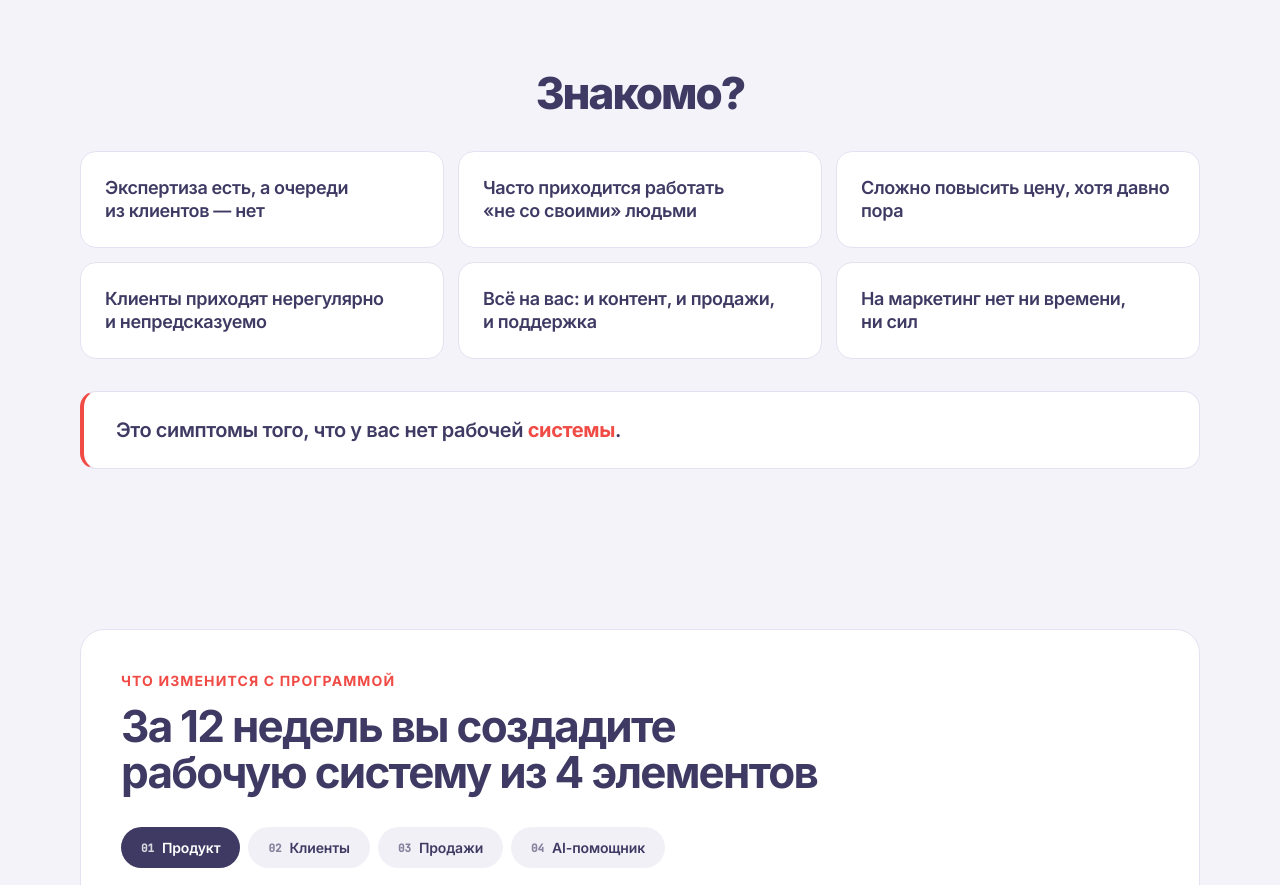
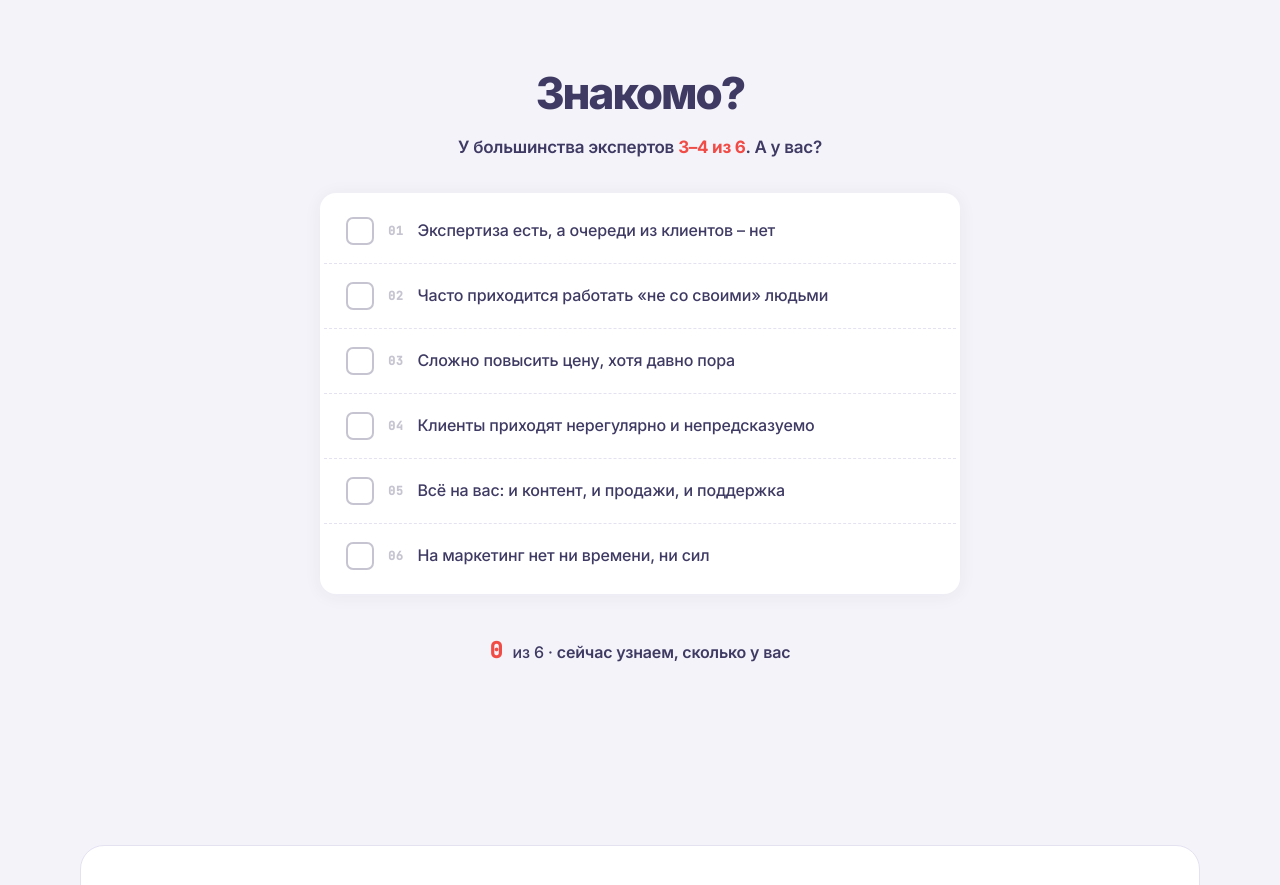
Before and after one commit to kratasuk/profitlab-landing, a plain HTML site: page index.html in a window 1280 px wide. Shown: the part 640-1525 px from the top of the page. Drawn offline with Linux system fonts and the light colour scheme.

Commit message:
v6: interactive checklist for 'Знакомо?'
- Replace 6 static cards with clickable checkboxes
- Subheader: 'У большинства экспертов 3-4 из 6. А у вас?'
- Counter with 7 unique business-flavored messages per count
- LocalStorage persistence — remembers user's checks across sessions
- Removed old .problem-card / .problem-close CSS

```diff
--- a/index.html
+++ b/index.html
@@ -244,45 +244,119 @@
   }
 
   /* ============================================================
-     PROBLEM — light cards 3x2
+     PROBLEM — interactive checklist
      ============================================================ */
-  .problem-grid {
-    display: grid; grid-template-columns: repeat(3, 1fr); gap: 14px;
-  }
-  .problem-card {
+  .problem-sub {
+    text-align: center;
+    font-size: 17px; font-weight: 600;
+    color: var(--indigo-700);
+    letter-spacing: -0.015em;
+    margin: -16px auto 32px;
+  }
+  .problem-sub b { color: var(--red-600); font-weight: 700; }
+
+  .checklist {
+    max-width: 640px;
+    margin: 0 auto;
     background: var(--white);
-    border: 1px solid var(--indigo-200);
     border-radius: var(--radius-m);
-    padding: 24px;
-    display: flex; flex-direction: column; gap: 14px;
-    transition: border-color .2s ease, transform .2s ease;
-  }
-  .problem-card:hover { border-color: var(--red-600); transform: translateY(-2px); }
-  .problem-card .num {
-    font-family: var(--mono); font-size: 22px; color: var(--red-600);
-    letter-spacing: -0.02em; font-weight: 600;
-  }
-  .problem-card h3 {
-    font-size: 18px;
+    padding: 6px 4px;
+    box-shadow: 0 2px 18px rgba(62,58,99,0.06);
+  }
+  .checklist .row {
+    display: grid;
+    grid-template-columns: auto auto 1fr;
+    align-items: center;
+    gap: 14px;
+    padding: 18px 22px;
+    cursor: pointer;
+    border-bottom: 1px dashed var(--indigo-200);
+    transition: background .15s ease;
+  }
+  .checklist .row:last-child { border-bottom: 0; }
+  .checklist .row:hover { background: var(--indigo-50); }
+  .checklist input {
+    position: absolute;
+    opacity: 0;
+    pointer-events: none;
+  }
+  .checklist .cb {
+    width: 28px; height: 28px;
+    border-radius: 7px;
+    border: 2px solid var(--indigo-300);
+    background: var(--white);
+    display: flex; align-items: center; justify-content: center;
+    flex-shrink: 0;
+    transition: all .15s ease;
+  }
+  .checklist .cb svg {
+    width: 16px; height: 16px;
+    stroke: var(--white);
+    stroke-width: 3;
+    fill: none;
+    stroke-linecap: round;
+    stroke-linejoin: round;
+    opacity: 0;
+    transition: opacity .15s ease;
+  }
+  .checklist input:checked + .cb {
+    background: var(--red-600);
+    border-color: var(--red-600);
+  }
+  .checklist input:checked + .cb svg { opacity: 1; }
+  .checklist .num {
+    font-family: var(--mono);
+    font-size: 12px;
+    color: var(--indigo-300);
     font-weight: 600;
+    letter-spacing: 0.04em;
+    transition: color .15s ease;
+  }
+  .checklist input:checked ~ .num { color: var(--red-600); }
+  .checklist .text {
+    font-size: 16px;
+    line-height: 1.45;
+    color: var(--indigo-700);
+    font-weight: 500;
+    letter-spacing: -0.01em;
+    transition: color .15s ease, font-weight .15s ease;
+  }
+  .checklist input:checked ~ .text {
+    color: var(--ink-900);
+    font-weight: 600;
+  }
+
+  .check-counter {
+    max-width: 640px;
+    margin: 22px auto 0;
+    padding: 18px 24px;
+    text-align: center;
+    font-size: 16px;
+    color: var(--indigo-700);
+    font-weight: 500;
+    letter-spacing: -0.01em;
+    border-radius: var(--radius-m);
+    transition: background .25s ease, color .25s ease;
+  }
+  .check-counter b {
+    font-family: var(--mono);
+    color: var(--red-600);
+    font-size: 22px;
+    font-weight: 700;
     letter-spacing: -0.02em;
-    line-height: 1.3;
-    color: var(--indigo-700);
-  }
-  .problem-close {
-    margin-top: 32px;
-    padding: 24px 32px;
-    background: var(--white);
-    border: 1px solid var(--indigo-200);
-    border-left: 4px solid var(--red-600);
-    border-radius: var(--radius-m);
-    font-size: var(--t-h4);
-    font-weight: 600; letter-spacing: -0.02em; line-height: 1.4;
-    color: var(--indigo-700);
-  }
-  .problem-close em { color: var(--red-600); font-style: normal; font-weight: 700; }
-  @media (max-width: 880px) { .problem-grid { grid-template-columns: repeat(2, 1fr); } }
-  @media (max-width: 560px) { .problem-grid { grid-template-columns: 1fr; } }
+    margin-right: 6px;
+  }
+  .check-counter .msg { color: var(--indigo-700); font-weight: 600; }
+  .check-counter.full {
+    background: var(--red-600);
+    color: var(--white);
+  }
+  .check-counter.full b, .check-counter.full .msg { color: var(--white); }
+
+  @media (max-width: 560px) {
+    .checklist .row { padding: 14px 16px; gap: 12px; }
+    .checklist .text { font-size: 15px; }
+  }
 
   /* ============================================================
      WHAT-CHANGES — Tabbed signature pattern
@@ -1059,22 +1133,55 @@
 </section>
 
 <!-- ============================================================
-     PROBLEM — 6 light cards (centered head, no numbers)
+     PROBLEM — interactive checklist
      ============================================================ -->
 <section aria-labelledby="problem-title" class="fade-in">
   <div class="container">
     <h2 id="problem-title" class="centered-head">Знакомо?</h2>
-
-    <div class="problem-grid">
-      <article class="problem-card"><h3>Экспертиза есть, а&nbsp;очереди из&nbsp;клиентов&nbsp;— нет</h3></article>
-      <article class="problem-card"><h3>Часто приходится работать «не&nbsp;со&nbsp;своими» людьми</h3></article>
-      <article class="problem-card"><h3>Сложно повысить цену, хотя давно пора</h3></article>
-      <article class="problem-card"><h3>Клиенты приходят нерегулярно и&nbsp;непредсказуемо</h3></article>
-      <article class="problem-card"><h3>Всё на&nbsp;вас: и&nbsp;контент, и&nbsp;продажи, и&nbsp;поддержка</h3></article>
-      <article class="problem-card"><h3>На&nbsp;маркетинг нет ни&nbsp;времени, ни&nbsp;сил</h3></article>
+    <p class="problem-sub">У&nbsp;большинства экспертов <b>3&ndash;4 из&nbsp;6</b>. А&nbsp;у&nbsp;вас?</p>
+
+    <div class="checklist" id="checklist">
+      <label class="row">
+        <input type="checkbox" data-i="1">
+        <span class="cb" aria-hidden="true"><svg viewBox="0 0 16 16"><path d="M3 8L7 12L13 4"/></svg></span>
+        <span class="num">01</span>
+        <span class="text">Экспертиза есть, а&nbsp;очереди из&nbsp;клиентов&nbsp;&ndash; нет</span>
+      </label>
+      <label class="row">
+        <input type="checkbox" data-i="2">
+        <span class="cb" aria-hidden="true"><svg viewBox="0 0 16 16"><path d="M3 8L7 12L13 4"/></svg></span>
+        <span class="num">02</span>
+        <span class="text">Часто приходится работать «не со&nbsp;своими» людьми</span>
+      </label>
+      <label class="row">
+        <input type="checkbox" data-i="3">
+        <span class="cb" aria-hidden="true"><svg viewBox="0 0 16 16"><path d="M3 8L7 12L13 4"/></svg></span>
+        <span class="num">03</span>
+        <span class="text">Сложно повысить цену, хотя давно пора</span>
+      </label>
+      <label class="row">
+        <input type="checkbox" data-i="4">
+        <span class="cb" aria-hidden="true"><svg viewBox="0 0 16 16"><path d="M3 8L7 12L13 4"/></svg></span>
+        <span class="num">04</span>
+        <span class="text">Клиенты приходят нерегулярно и&nbsp;непредсказуемо</span>
+      </label>
+      <label class="row">
+        <input type="checkbox" data-i="5">
+        <span class="cb" aria-hidden="true"><svg viewBox="0 0 16 16"><path d="M3 8L7 12L13 4"/></svg></span>
+        <span class="num">05</span>
+        <span class="text">Всё на&nbsp;вас: и&nbsp;контент, и&nbsp;продажи, и&nbsp;поддержка</span>
+      </label>
+      <label class="row">
+        <input type="checkbox" data-i="6">
+        <span class="cb" aria-hidden="true"><svg viewBox="0 0 16 16"><path d="M3 8L7 12L13 4"/></svg></span>
+        <span class="num">06</span>
+        <span class="text">На&nbsp;маркетинг нет ни&nbsp;времени, ни&nbsp;сил</span>
+      </label>
     </div>
 
-    <div class="problem-close">Это симптомы того, что у&nbsp;вас нет рабочей <em>системы</em>.</div>
+    <div class="check-counter" id="checkCounter" aria-live="polite">
+      <b>0</b> из 6 &middot; <span class="msg">сейчас узнаем, сколько у&nbsp;вас</span>
+    </div>
   </div>
 </section>
 
@@ -1917,6 +2024,58 @@
 </footer>
 
 <script>
+  // checklist «Знакомо?»
+  (function() {
+    var list = document.getElementById('checklist');
+    var counter = document.getElementById('checkCounter');
+    if (!list || !counter) return;
+    var boxes = list.querySelectorAll('input[type="checkbox"]');
+    var messages = [
+      'сейчас узнаем, сколько у вас',
+      'один. Локальная проблема, не системная',
+      'два. Уже не случайность',
+      'три. Это уже про систему, а не про усилия',
+      'четыре. Бизнес работает в полсилы',
+      'пять. Шестой просто стесняется поднять руку',
+      'шесть из 6. Без системы дальше круги по воде'
+    ];
+    var STORAGE_KEY = 'profitlab.symptoms.v1';
+
+    function loadState() {
+      try {
+        var raw = localStorage.getItem(STORAGE_KEY);
+        if (!raw) return;
+        var saved = JSON.parse(raw);
+        boxes.forEach(function(b) {
+          var i = b.getAttribute('data-i');
+          if (saved.indexOf(parseInt(i, 10)) !== -1) b.checked = true;
+        });
+      } catch (e) {}
+    }
+
+    function saveState() {
+      try {
+        var checked = [];
+        boxes.forEach(function(b) {
+          if (b.checked) checked.push(parseInt(b.getAttribute('data-i'), 10));
+        });
+        localStorage.setItem(STORAGE_KEY, JSON.stringify(checked));
+      } catch (e) {}
+    }
+
+    function update() {
+      var n = 0;
+      boxes.forEach(function(b) { if (b.checked) n++; });
+      counter.classList.toggle('full', n === 6);
+      counter.innerHTML = '<b>' + n + '</b> из 6 · <span class="msg">' + messages[n] + '</span>';
+      saveState();
+    }
+
+    loadState();
+    update();
+    boxes.forEach(function(b) { b.addEventListener('change', update); });
+  })();
+
   // tabs
   (function() {
     var tabs = document.querySelectorAll('.tab-btn');
```
